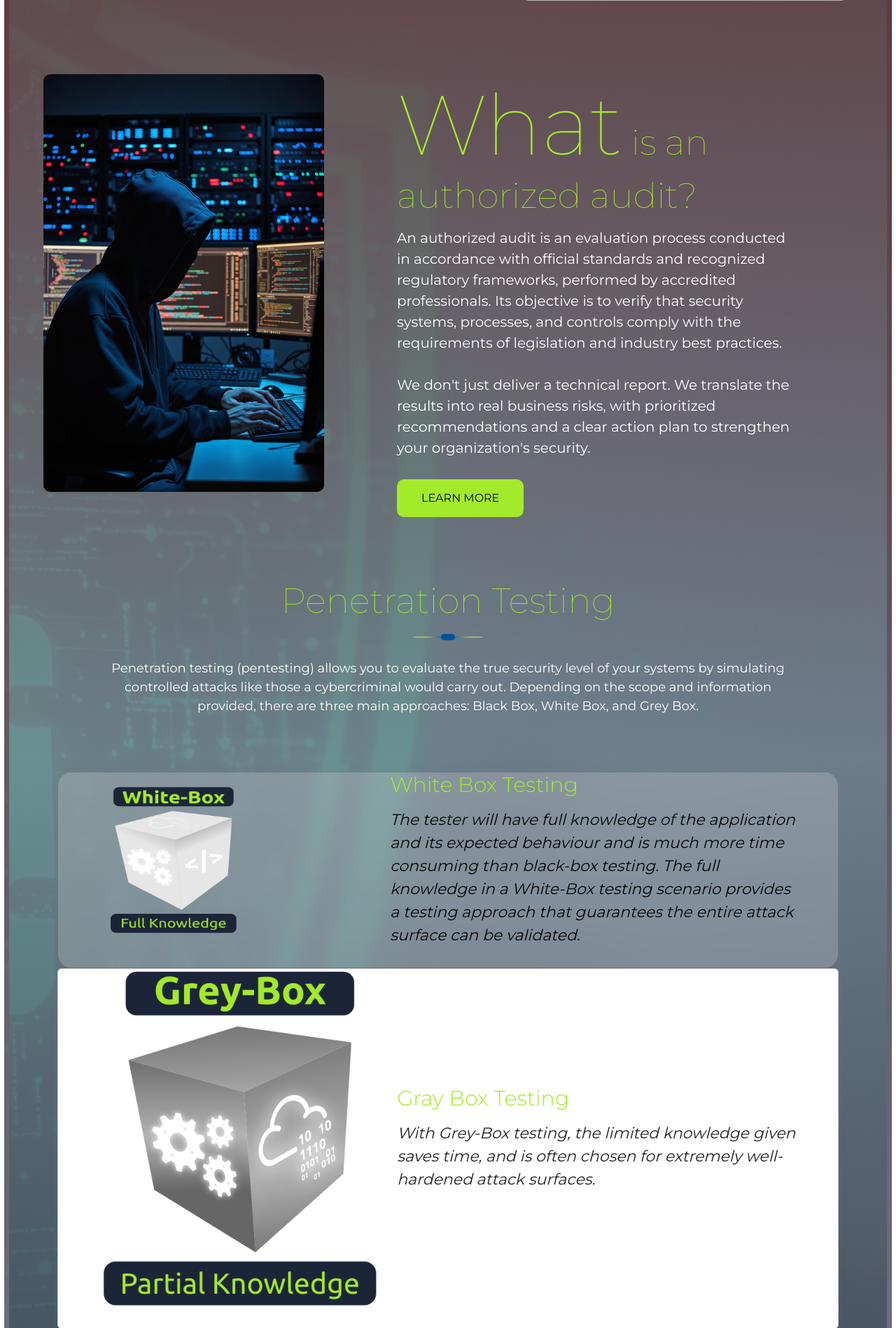
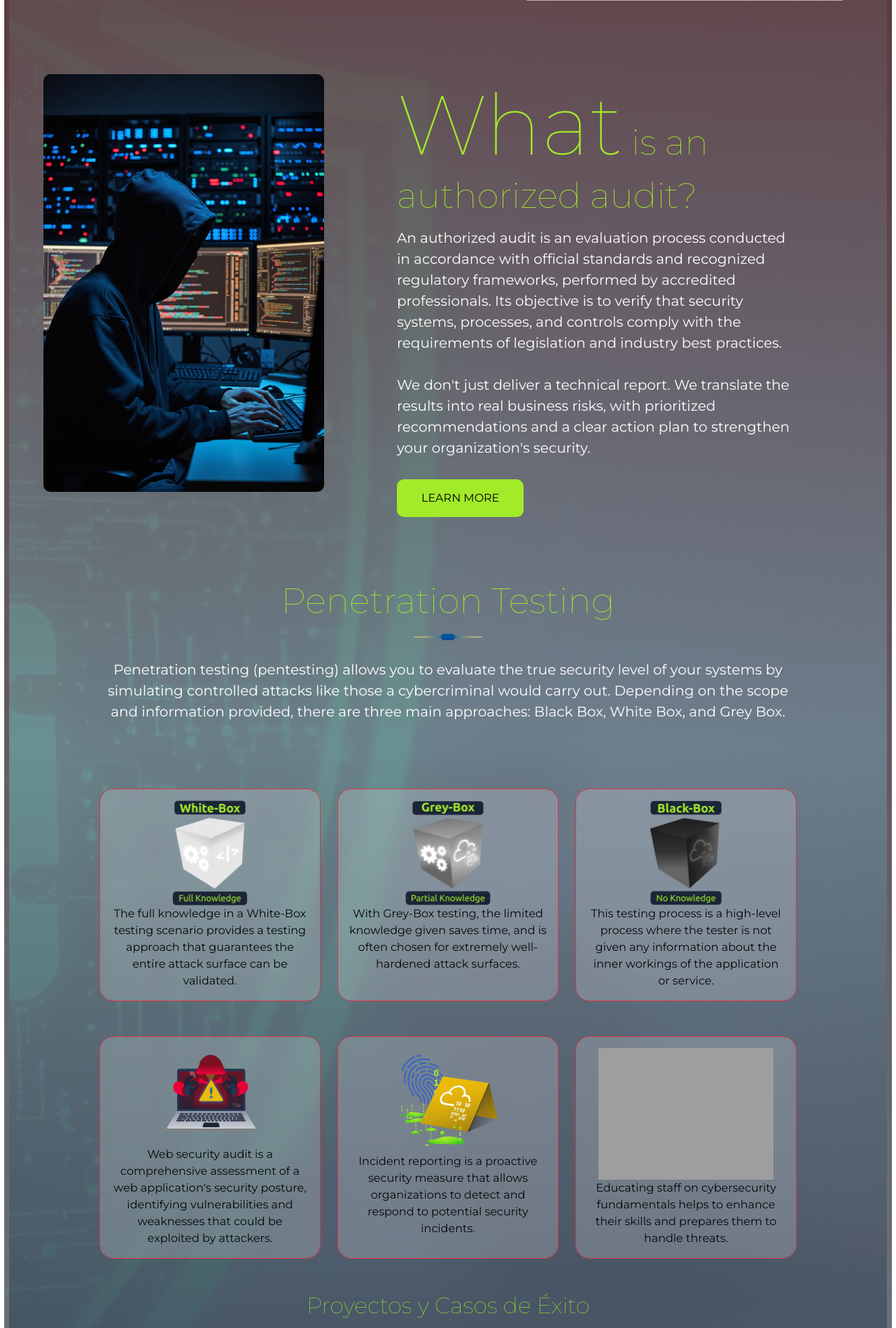
Before and after one commit to lrondan/owl, a Django app: template web_app/templates/base.html in a window 1280 px wide. Shown: the part 861-2759 px from the top of the page at 70% size. Run offline with Django 5.2, Linux system fonts and the light colour scheme; the template is opened without the code that fills it: values that come from a table or form of the project are taken from there, others are empty; data comes from the database, SQL or seed files in the repository; both versions use the stored data as it was after the commit; some libraries are stand-ins or nearby versions; grey boxes are pictures that could not be loaded.

Commit message:
projects

```diff
--- a/web_app/static/css/style.css
+++ b/web_app/static/css/style.css
@@ -638,16 +638,15 @@ a:focus {
 
 .feature .feature-item h3 {
     margin-bottom: 15px;
-    font-size: 30px;
-    font-weight: 300;
+    font-size: 25px;
+    font-weight: 250;
     color: #a3ea2a;
 }
 
 .feature .feature-item p {
     margin: 0;
-    font-size: 22px;
+    font-size: 20px;
     font-style: italic;
-
 }
 
 @media (max-width: 767.98px) {
--- a/web_app/templates/base.html
+++ b/web_app/templates/base.html
@@ -16,6 +16,10 @@
         <!-- CSS Libraries -->
         <link href="{% static 'bootstrap/css/bootstrap.min.css' %}" rel="stylesheet">
         <link href="https://cdnjs.cloudflare.com/ajax/libs/font-awesome/5.10.0/css/all.min.css" rel="stylesheet">
+        <!-- En el <head> de base.html -->
+        <script src="https://unpkg.com/htmx.org@2.0.1"></script>
+        <!-- Opcional: para mejor UX -->
+        <script src="https://unpkg.com/htmx.org@2.0.1/dist/ext/loading-states.js"></script>
         <link href="{% static 'lib/owlcarousel/assets/owl.carousel.min.css' %}" rel="stylesheet">
         <link href="{% static 'lib/lightbox/css/lightbox.min.css' %}" rel="stylesheet">
 
@@ -63,11 +67,13 @@
                                 <div class="collapse navbar-collapse justify-content-end" id="navbarCollapse">
                                     <div class="navbar-nav ml-auto">
                                         <a href="{% url 'quote' %}" class="nav-item nav-link active">Home</a>
-                                        <a href="#" class="nav-item nav-link">Services</a>
-                                        <a href="#" class="nav-item nav-link">Projects</a>
+                                        <a href="#services" class="nav-item nav-link">Audit</a>
+                                        <a href="#services2" class="nav-item nav-link">Services</a>
+                                        <a href="#projects" class="nav-item nav-link">Projects</a>
+                                        <a href="#" class="nav-item nav-link">CTF's</a>
                                         <a href="#" class="nav-item nav-link">Blog</a>
                                         <div class="nav-item dropdown">
-                                            <a href="#" class="nav-link dropdown-toggle" data-toggle="dropdown">Learn</a>
+                                            <a href="" class="nav-link dropdown-toggle" data-toggle="dropdown">Learn</a>
                                             <div class="dropdown-menu">
                                                 <a href="https://www.arduino.cc/" class="dropdown-item">Arduino</a>
                                                 <a href="https://www.raspberrypi.com/" class="dropdown-item">Raspberry Pi</a>
@@ -87,6 +93,14 @@
 
 {% block services %}
 {% include "services.html" %}
+{% endblock %}
+
+{% block services2 %}
+{% include "services2.html" %}
+{% endblock %}
+
+{% block projects %}
+{% include "projects.html" %}
 {% endblock %}
 
 {% block footer %}
--- /dev/null
+++ b/web_app/templates/projects.html
@@ -0,0 +1,45 @@
+{% block content %}
+{% load static %}
+<div class="container my-5" id="projects">
+  <h2 class="mb-4 text-center">Proyectos y Casos de Éxito</h2>
+  <p class="lead text-center mb-5">Descubre cómo hemos ayudado a empresas como la tuya a fortalecer su seguridad.</p>
+
+  <div class="row row-cols-1 row-cols-md-3 g-4">
+    {% for proyecto in proyectos %}
+      <div class="col">
+        <div class="card h-100 shadow-lg border-0">
+          {% if proyecto.imagen %}
+            <img src="{{ proyecto.imagen.url }}" class="card-img-top" alt="{{ proyecto.titulo }}" style="height: 200px; object-fit: cover;">
+          {% endif %}
+
+          <div class="card-body">
+            <h5 class="card-title">{{ proyecto.titulo }}</h5>
+            <p class="card-text text-muted small">
+              {{ proyecto.descripcion_corta|truncatewords:40 }}
+            </p>
+            <div class="d-flex justify-content-between align-items-center">
+              <span class="badge bg-primary">{{ proyecto.tipo }}</span>
+              <small class="text-muted">{{ proyecto.fecha_publicacion|date:"d M Y" }}</small>
+            </div>
+          </div>
+
+          <div class="card-footer bg-white border-0 text-center">
+            <a href="{{ proyecto.url_blog }}"
+               target="_blank"
+               rel="noopener noreferrer"
+               class="btn btn-outline-primary btn-lg w-100">
+              Leer caso completo en el blog →
+            </a>
+          </div>
+        </div>
+      </div>
+    {% empty %}
+      <div class="col-12">
+        <div class="alert alert-info text-center">
+          Aún no hay proyectos destacados. ¡Pronto agregaremos casos reales!
+        </div>
+      </div>
+    {% endfor %}
+  </div>
+</div>
+{% endblock %}
--- a/web_app/templates/services.html
+++ b/web_app/templates/services.html
@@ -1,8 +1,8 @@
-{% block content %}
+{% block services %}
 {% load static %}
 
 <!-- About Start -->
-<div class="about">
+<div class="about" id="services">
     <div class="container">
         <div class="row">
             <div class="col-lg-5 col-md-6">
@@ -26,66 +26,4 @@
     </div>
 </div>
 <!-- About End -->
-
-
-<!-- Feature Start -->
-<div class="feature">
-    <div class="container">
-        <div class="columns">
-            <div class="row mb-5">
-                <div class="section-header text-center">
-                    <h2>Penetration Testing</h2>
-                </div>
-                <p style="font-size: large; text-align: center;">
-                    Penetration testing (pentesting) allows you to evaluate the true security level of
-                     your systems by simulating controlled attacks like those a cybercriminal would carry out.
-                     Depending on the scope and information provided, there are three main approaches: Black Box,
-                     White Box, and Grey Box.</p>
-                </p>
-            </div>
-
-            <div class="card row-mb-5"  style="max-height: auto; color: rgb(7, 7, 7); border-radius: 20px; background-color: rgba(255, 255, 255, 0.2);
-            backdrop-filter: blur(10px); -webkit-backdrop-filter: blur(10px);">
-                <div class="row g-0 align-items-center feature-item">
-                    <div class="col-5">
-                        <img src="{% static 'img/white.png' %}" alt="white-box" style="max-height: 210px; max-width: 210px;">
-                    </div>
-                    <div class="col-7">
-                        <h3 class="card-title">White Box Testing</h3>
-                        <p class="card-text">
-                            The tester will have full knowledge of the application and its expected behaviour and is much more time consuming than black-box testing. The full knowledge in a White-Box testing scenario provides a testing approach that guarantees the entire attack surface can be validated.                                    </p>
-                    </div>
-                </div>
-            </div>
-
-            <div class="card row-mb-9">
-                <div class="row align-items-center feature-item">
-                    <div class="col-5">
-                        <img src="{% static 'img/gray.png' %}" alt="gray-box">
-                    </div>
-                    <div class="col-7">
-                        <h3>Gray Box Testing</h3>
-                        <p>
-                            With Grey-Box testing, the limited knowledge given saves time, and is often chosen for extremely well-hardened attack surfaces.
-                        </p>
-                    </div>
-                </div>
-            </div>
-            <div class="card row-md-5">
-                <div class="row align-items-center feature-item">
-                    <div class="col-5">
-                        <img src="{% static 'img/black.png' %}" alt="black-box">
-                    </div>
-                    <div class="col-7">
-                        <h3>Black Box Testing</h3>
-                        <p>
-                            This testing process is a high-level process where the tester is not given any information about the inner workings of the application or service.
-                        </p>
-                    </div>
-                </div>
-            </div>
-        </div>
-    </div>
-</div>
-<!-- Feature End -->
 {% endblock %}
--- /dev/null
+++ b/web_app/templates/services2.html
@@ -0,0 +1,111 @@
+{% block service2 %}
+{% load static %}
+<!-- Feature Start -->
+<div class="feature" id="services2">
+    <div class="container">
+        <div class="columns" style="gap: 20px;">
+            <div class="row mb-5">
+                <div class="section-header text-center">
+                    <h2>Penetration Testing</h2>
+                </div>
+                <p style="font-size: 20px; text-align: center;">
+                    Penetration testing (pentesting) allows you to evaluate the true security level of
+                     your systems by simulating controlled attacks like those a cybercriminal would carry out.
+                     Depending on the scope and information provided, there are three main approaches: Black Box,
+                     White Box, and Grey Box.</p>
+                </p>
+            </div>
+        </div>
+    </div>
+</div>
+<!-- Feature End -->
+
+<div class="container">
+  <div class="row row-cols-1 row-cols-md-3 g-4" >
+    <div class="col" >
+      <div class="card h-100 border-danger text-center" style="max-height: auto; color: rgb(7, 7, 7); border-radius: 20px; background-color: rgba(255, 255, 255, 0.2);
+            backdrop-filter: blur(10px); -webkit-backdrop-filter: blur(10px);">
+        <div class="card-body">
+        <div class="text-center">
+            <img src="{% static 'img/white.png' %}" alt="white-box" style="max-height: 150px; max-width: 150px;">
+        </div>
+          <p class="text-center card-text">The full knowledge in a White-Box testing scenario provides a testing approach that
+               guarantees the entire attack surface can be validated.
+            </p>
+        </div>
+      </div>
+    </div>
+    <div class="col">
+      <div class="card h-100 border-danger text-center" style="max-height: auto; color: rgb(7, 7, 7); border-radius: 20px; background-color: rgba(255, 255, 255, 0.2);
+            backdrop-filter: blur(10px); -webkit-backdrop-filter: blur(10px);">
+        <div class="card-body">
+        <div class="text-center">
+            <img src="{% static 'img/gray.png' %}" alt="gray-box" style="max-width: 150px; max-height: 150px;">
+        </div>
+          <p class=" text-center card-text">
+            With Grey-Box testing, the limited knowledge given saves time, and is often chosen for extremely
+            well-hardened attack surfaces.
+          </p>
+        </div>
+      </div>
+    </div>
+    <div class="col">
+      <div class="card h-100 border-danger text-center" style="max-height: auto; color: rgb(7, 7, 7); border-radius: 20px; background-color: rgba(255, 255, 255, 0.2);
+            backdrop-filter: blur(10px); -webkit-backdrop-filter: blur(10px);">
+        <div class="card-body">
+        <div class="text-center">
+            <img src="{% static 'img/black.png' %}" alt="black-box" style="max-width: 150px; max-height: 150px;">
+        </div>
+          <p class="card-text">This testing process is a high-level process where the tester is
+             not given any information about the inner workings of the application or service.</p>
+        </div>
+      </div>
+    </div>
+  </div>
+</div>
+
+<div class="container g-4" style="margin-top: 50px;">
+  <div class="row row-cols-1 row-cols-md-3 g-4" >
+    <div class="col" >
+      <div class="card h-100 border-danger text-center" style="max-height: auto; color: rgb(7, 7, 7); border-radius: 20px; background-color: rgba(255, 255, 255, 0.2);
+            backdrop-filter: blur(10px); -webkit-backdrop-filter: blur(10px);">
+        <div class="card-body">
+        <div class="text-center">
+            <img src="{% static 'img/webscan.png' %}" alt="white-box" style="max-height: 150px; max-width: 150px;">
+        </div>
+          <p class="text-center card-text">
+            Web security audit is a comprehensive assessment of a web application's security posture, identifying vulnerabilities and weaknesses that could be exploited by attackers.
+          </p>
+        </div>
+      </div>
+    </div>
+    <div class="col">
+      <div class="card h-100 border-danger text-center" style="max-height: auto; color: rgb(7, 7, 7); border-radius: 20px; background-color: rgba(255, 255, 255, 0.2);
+            backdrop-filter: blur(10px); -webkit-backdrop-filter: blur(10px);">
+        <div class="card-body">
+        <div class="text-center">
+            <img src="{% static 'img/incident.webp' %}" alt="gray-box" style="max-width: 150px; max-height: 150px;">
+        </div>
+          <p class=" text-center card-text">
+            Incident reporting is a proactive security measure that allows organizations to detect and respond to potential security incidents.
+          </p>
+        </div>
+      </div>
+    </div>
+    <div class="col">
+      <div class="card h-100 border-danger text-center" style="max-height: auto; color: rgb(7, 7, 7); border-radius: 20px; background-color: rgba(255, 255, 255, 0.2);
+            backdrop-filter: blur(10px); -webkit-backdrop-filter: blur(10px);">
+        <div class="card-body">
+        <div class="text-center">
+            <img src="{% static 'img/learn-banner.svg' %}" alt="black-box" style="max-width: 250px; max-height: 250px;">
+        </div>
+          <p class=" text-center card-text">Educating staff on cybersecurity fundamentals helps to enhance their skills
+             and prepares them to handle threats.
+            </p>
+        </div>
+      </div>
+    </div>
+  </div>
+</div>
+
+{% endblock %}
--- a/web_app/urls.py
+++ b/web_app/urls.py
@@ -3,4 +3,5 @@ from . import views
 
 urlpatterns = [
     path('', views.quote, name='quote'),
+    path('/<int:proyecto_id>', views.proyectos_destacados, name='proyectos_destacados'),
 ]
```
Also changed, not shown: web_app/admin.py (+7 -0 lines), web_app/models.py (+27 -0 lines), web_app/views.py (+7 -0 lines), db.sqlite3, web_app/migrations/0002_proyecto.py (added), web_app/static/img/incident.webp (added), web_app/static/img/learn-banner.svg (added), web_app/static/img/webscan.png (added), 1 other file.
